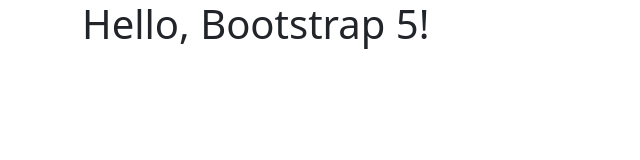
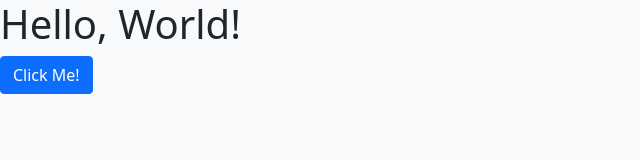
Before and after one commit to ankitest24-sketch/HTMLSCSS, a website: page index.html in a window 1280 px wide. Shown: the whole page, without its empty margins (0-640 px from the left). Drawn offline with nearby package versions, Linux system fonts and the light colour scheme.

Commit message:
Update index.html to include Bootstrap and links to local CSS and JS files

```diff
--- a/index.html
+++ b/index.html
@@ -4,12 +4,14 @@
     <meta charset="UTF-8">
     <meta name="viewport" content="width=device-width, initial-scale=1.0">
     <title>Document</title>
+    <link rel="stylesheet" href="css/styles.css">
     <link href="https://cdn.jsdelivr.net/npm/bootstrap@5.1.3/dist/css/bootstrap.min.css" rel="stylesheet">
 </head>
 <body>
-    <div class="container">
-        <h1>Hello, Bootstrap 5!</h1>
-    </div>
+
+    <h1>Hello, World!</h1>
+
+    <script src="js/script.js"></script>
     <script src="https://cdn.jsdelivr.net/npm/bootstrap@5.1.3/dist/js/bootstrap.bundle.min.js"></script>
 </body>
 </html>
```
